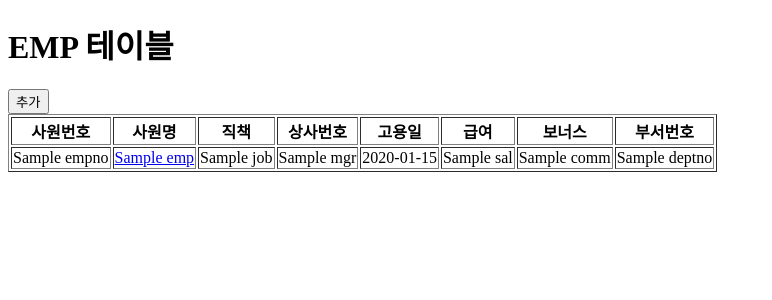
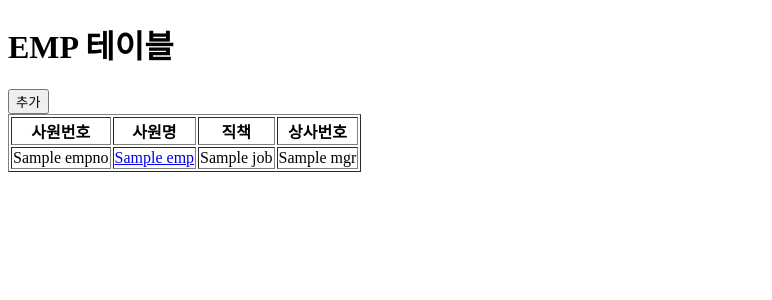
Before and after one commit to mikuchan1004/Today-I-Learned, a FastAPI app: template workspace_python/03_database/templates/list.html in a window 1280 px wide. Shown: the top 300 px of the page, without its empty margins (0-772 px from the left). Run offline with FastAPI, Linux system fonts and the light colour scheme; the template is opened without the code that fills it: most values are stand-ins (such as "Sample title", 1, 10 or a date in 2020).

Commit message:
전부 다 보여주지 않고 딱 4개만 보여주게끔 수정

```diff
--- a/workspace_python/03_database/templates/list.html
+++ b/workspace_python/03_database/templates/list.html
@@ -19,10 +19,10 @@
          <th>사원명</th>
          <th>직책</th>
          <th>상사번호</th>
-         <th>고용일</th>
+         <!-- <th>고용일</th>
          <th>급여</th>
          <th>보너스</th>
-         <th>부서번호</th>
+         <th>부서번호</th> -->
         </tr>
     </thead>
     <tbody>
@@ -33,15 +33,15 @@
             <td><a href='/detail/{{emp.empno}}'>{{emp.ename}}</a></td>
             <td>{{emp.job}}</td>
             <td>{{emp.mgr}}</td>
-            <td>{{emp.hiredate}}</td>
+            <!-- <td>{{emp.hiredate}}</td>
             <td>{{emp.sal}}</td>
             <td>{{emp.comm}}</td>
-            <td>{{emp.deptno}}</td>
+            <td>{{emp.deptno}}</td> -->
            </tr>
            {% endfor %}
         {% else %}
            <tr>
-                <td colspan="8">조회할 목록이 없습니다.</td>
+                <td colspan="4">조회할 목록이 없습니다.</td>
            </tr>
            {% endif %}
     </tbody>
```
